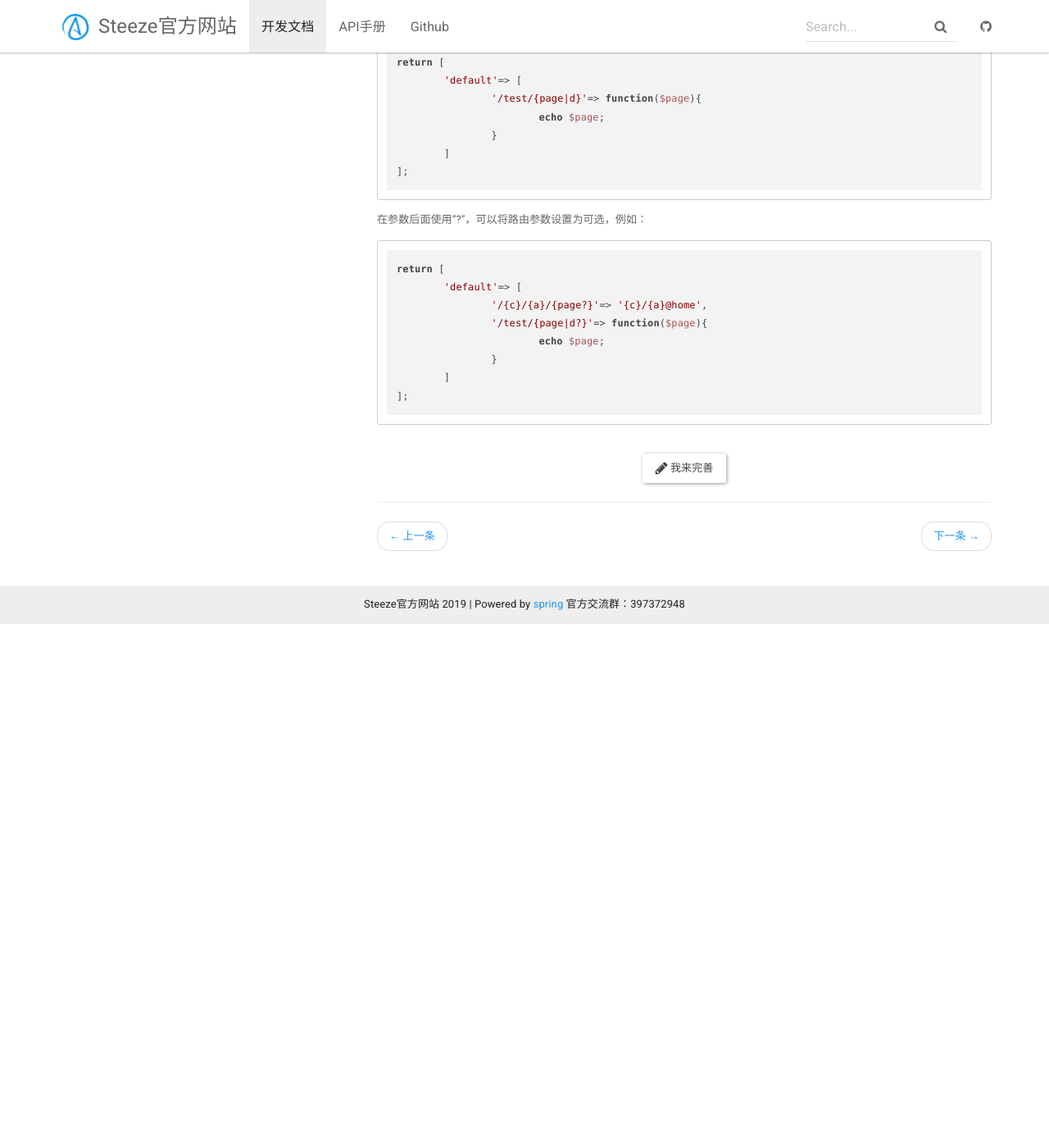
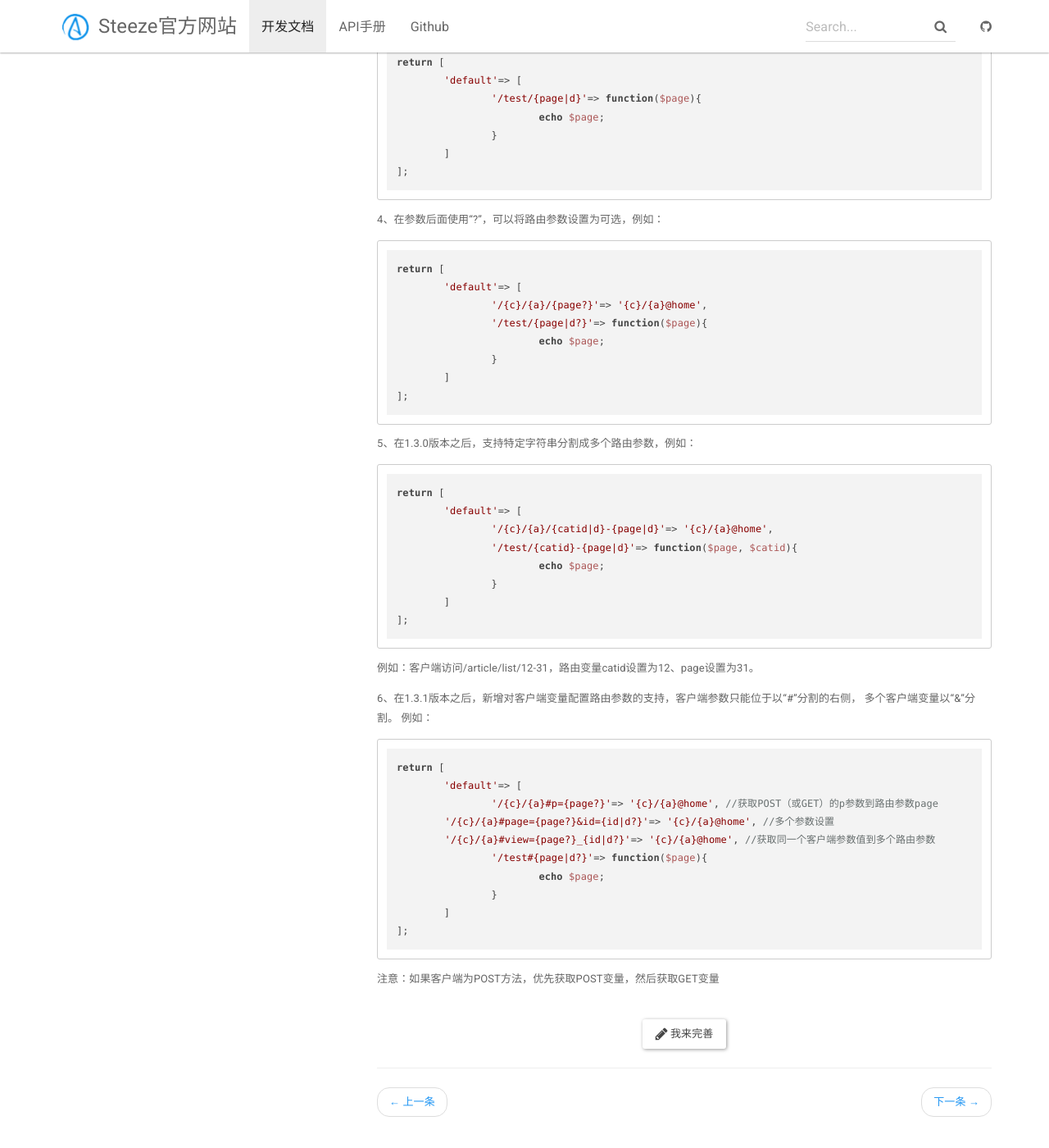
Before and after one commit to springwind2006/demo, a Jekyll site: the page built from _docs/route/route_param.md, in a window 1280 px wide and 1400 px high, scrolled down 903 px. Shown: the whole window at 82% size. Built offline with Jekyll 4.4.1, drawn with Linux system fonts in a browser that asks for light colours; nearby versions of some CDN libraries; comment, search, counter and statistics services are not loaded; before the commit the page ends 1665 px from its top, so only the background shows below that; some of the changed text lies outside the part shown.

Commit message:
更新路由说明

````diff
--- a/_docs/route/route_param.md
+++ b/_docs/route/route_param.md
@@ -3,9 +3,8 @@ title: 路由参数介绍
 permalink: /docs/route/route_param/
 ---
 
-在路由中可以配置参数，路由参数之后会按照名称注入到控制器（或Closure函数）路由处理器中。
+1、在路由中可以配置参数，路由参数之后会按照名称注入到控制器（或Closure函数）路由处理器中。
 例如：
-
 ```
 return [
 	'default'=>[
@@ -36,9 +34,9 @@ return [
 	]
 ];
 ```
-可以使用“d”和“s”来限定参数的类型，“d”表示参数只能是数值，“s”表示参数是字符串
+
+3、可以使用“d”和“s”来限定参数的类型，“d”表示参数只能是数值，“s”表示参数是字符串
 下面的路由只匹配：“/test/”+“数值”，例如：/test/11
-
 ```
 return [
 	'default'=> [
@@ -48,8 +46,8 @@ return [
 	]
 ];
 ```
-在参数后面使用“?”，可以将路由参数设置为可选，例如：
 
+4、在参数后面使用“?”，可以将路由参数设置为可选，例如：
 ```
 return [
 	'default'=> [
@@ -60,3 +58,33 @@ return [
 	]
 ];
 ```
+
+5、在1.3.0版本之后，支持特定字符串分割成多个路由参数，例如：
+```
+return [
+	'default'=> [
+		'/{c}/{a}/{catid|d}-{page|d}'=> '{c}/{a}@home',
+		'/test/{catid}-{page|d}'=> function($page, $catid){
+			echo $page;
+		}
+	]
+];
+```
+例如：客户端访问/article/list/12-31，路由变量catid设置为12、page设置为31。
+
+6、在1.3.1版本之后，新增对客户端变量配置路由参数的支持，客户端参数只能位于以“#”分割的右侧，
+多个客户端变量以“&”分割。
+例如：
+```
+return [
+	'default'=> [
+		'/{c}/{a}#p={page?}'=> '{c}/{a}@home', //获取POST（或GET）的p参数到路由参数page
+        '/{c}/{a}#page={page?}&id={id|d?}'=> '{c}/{a}@home', //多个参数设置
+        '/{c}/{a}#view={page?}_{id|d?}'=> '{c}/{a}@home', //获取同一个客户端参数值到多个路由参数
+		'/test#{page|d?}'=> function($page){
+			echo $page;
+		}
+	]
+];
+```
+注意：如果客户端为POST方法，优先获取POST变量，然后获取GET变量
````
Also changed, not shown: other parts of _docs/route/route_param.md (+1 -2 lines).
